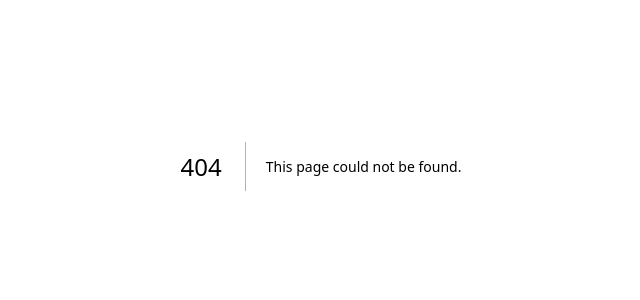
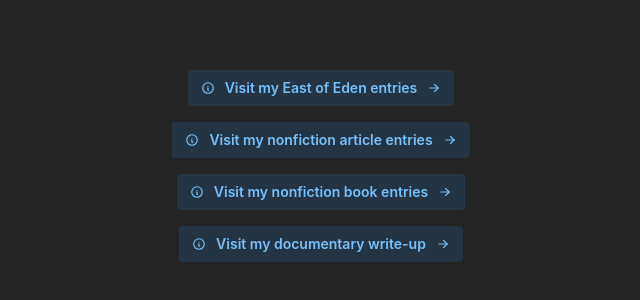
Before and after one commit to voidReq/goonsite, a Next.js app: page /james in a window 1280 px wide. Before the commit this address had no page. Shown: the part 234-534 px from the top of the page, without its empty margins (319-959 px from the left). Built offline with nearby package versions, Linux system fonts and the light colour scheme.

Commit message:
Updated directory system, everything merged

```diff
--- a/app/jamesCenter/page.tsx
+++ b/app/james/page.tsx
@@ -15,7 +15,7 @@
         <Stack align="center" gap="md">
           <Button
             component={Link}
-            href="jamesEastOfEden"
+            href="james/EastOfEden"
             variant="light"
             leftSection={<IconInfoCircle size={14} />}
             rightSection={<IconArrowRight size={14} />}
@@ -25,7 +25,7 @@
 
           <Button
             component={Link}
-            href="jamesNF"
+            href="james/Articles"
             variant="light"
             leftSection={<IconInfoCircle size={14} />}
             rightSection={<IconArrowRight size={14} />}
@@ -35,7 +35,7 @@
 
           <Button
             component={Link}
-            href="jamesSenseOfWonder"
+            href="james/SenseOfWonder"
             variant="light"
             leftSection={<IconInfoCircle size={14} />}
             rightSection={<IconArrowRight size={14} />}
@@ -45,7 +45,7 @@
 
           <Button
             component={Link}
-            href="jamesDocumentary"
+            href="james/Documentary"
             variant="light"
             leftSection={<IconInfoCircle size={14} />}
             rightSection={<IconArrowRight size={14} />}
--- a/app/page.tsx
+++ b/app/page.tsx
@@ -13,7 +13,7 @@
   const [notificationVisible, setNotificationVisible] = useState(false);
   const [goodGooner, setGoodGooner] = useState(false);
   const icon = <IconInfoCircle />;
-const James = dynamic(() => import('./jamesEastOfEden/page'), {
+const James = dynamic(() => import('./james/EastOfEden/page'), {
   ssr: false,
 });
 
```
Also changed, not shown: app/james/Articles/page.tsx (renamed from app/jamesNF/page.tsx), app/james/Documentary/page.tsx (renamed from app/jamesDocumentary/page.tsx), app/james/EastOfEden/page.tsx (renamed from app/jamesEastOfEden/page.tsx), app/james/SenseOfWonder/page.tsx (renamed from app/jamesSenseOfWonder/page.tsx).
